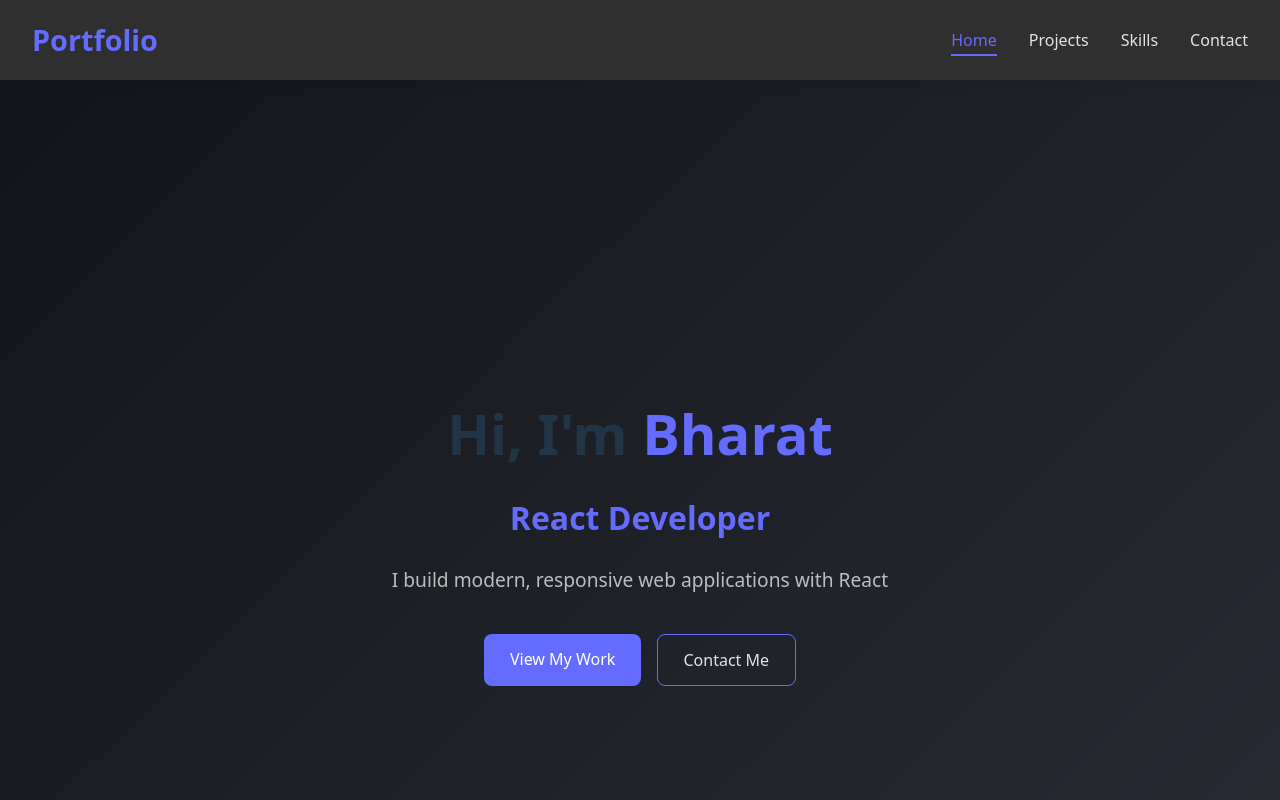
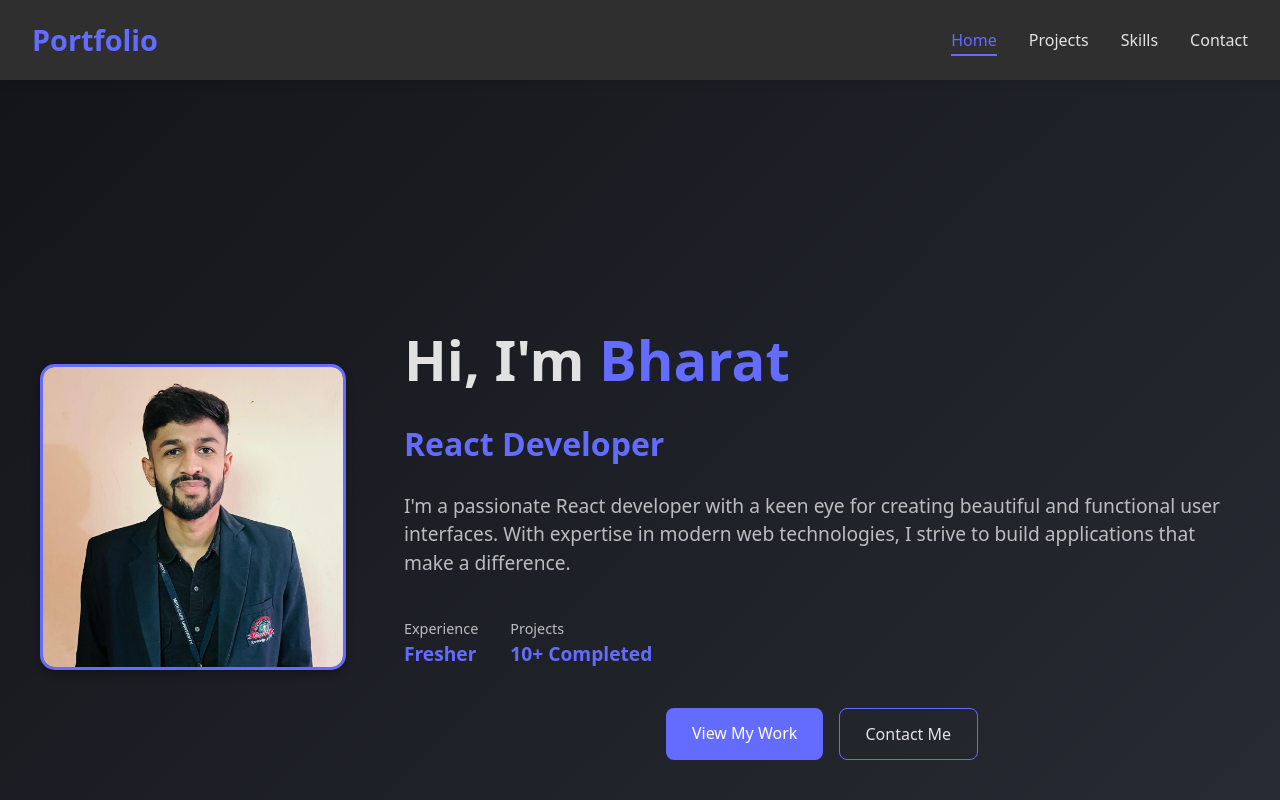
Before and after one commit to BharatVarfa/MyPortfolio, a React (Vite) app in the folder PROJECT_REACT/portfolio/: page / in a window 1280 px wide. Shown: the top 800 px of the page. Built offline with nearby package versions, Linux system fonts and the light colour scheme.

Commit message:
Photo Added

```diff
--- a/PROJECT_REACT/portfolio/src/App.css
+++ b/PROJECT_REACT/portfolio/src/App.css
@@ -456,3 +456,102 @@ section {
     grid-template-columns: 1fr;
   }
 }
+
+/* Photo Section - Updated Styling */
+.photo-section {
+  padding: 5rem 2rem;
+  background: linear-gradient(135deg, #13151a 0%, #2a2c35 100%);
+  min-height: calc(100vh - 80px);
+  display: flex;
+  align-items: center;
+}
+
+.photo-container {
+  max-width: 1200px;
+  margin: 0 auto;
+  display: flex;
+  align-items: center;
+  gap: 4rem;
+}
+
+.photo-wrapper {
+  flex: 0 0 300px;
+}
+
+.profile-photo {
+  width: 100%;
+  height: 300px;
+  object-fit: cover;
+  border-radius: 15px;
+  box-shadow: 0 4px 8px rgba(0, 0, 0, 0.3);
+  border: 3px solid var(--primary-color);
+}
+
+.photo-content {
+  flex: 1;
+  color: var(--text-light);
+}
+
+.photo-content h1 {
+  font-size: 3.5rem;
+  margin-bottom: 1rem;
+  line-height: 1.2;
+}
+
+.photo-content h2 {
+  font-size: 2rem;
+  color: var(--primary-color);
+  margin-bottom: 1.5rem;
+}
+
+.photo-content p {
+  font-size: 1.2rem;
+  margin-bottom: 2.5rem;
+  color: rgba(255, 255, 255, 0.7);
+}
+
+.quick-info {
+  display: flex;
+  gap: 2rem;
+  margin-bottom: 2.5rem;
+}
+
+.info-item {
+  display: flex;
+  flex-direction: column;
+}
+
+.info-label {
+  font-size: 0.9rem;
+  color: rgba(255, 255, 255, 0.7);
+}
+
+.info-value {
+  font-size: 1.2rem;
+  font-weight: bold;
+  color: var(--primary-color);
+}
+
+@media (max-width: 768px) {
+  .photo-container {
+    flex-direction: column;
+    text-align: center;
+    gap: 2rem;
+  }
+
+  .photo-wrapper {
+    flex: 0 0 250px;
+  }
+
+  .photo-content h1 {
+    font-size: 2.5rem;
+  }
+
+  .photo-content h2 {
+    font-size: 1.5rem;
+  }
+
+  .quick-info {
+    justify-content: center;
+  }
+}
--- a/PROJECT_REACT/portfolio/src/App.jsx
+++ b/PROJECT_REACT/portfolio/src/App.jsx
@@ -3,6 +3,7 @@ import './App.css'
 import chatbox from './images/chatbox.jpg'
 import weaather from './images/weather.png'
 import todo from './images/todo.jpeg'
+import bharat from './images/bharat.jpg'
 
 
 
@@ -45,19 +46,35 @@ function App() {
         </ul>
       </nav>
 
-      {/* Hero Section */}
-      <section id="home" className="hero-section">
-        <div className="hero-content">
-          <h1>Hi, I'm <span className="highlight">Bharat</span></h1>
-          <h2>React Developer</h2>
-          <p>I build modern, responsive web applications with React</p>
-          <div className="hero-buttons">
-            <a href="#projects" className="btn primary-btn">View My Work</a>
-            <a href="#contact" className="btn secondary-btn">Contact Me</a>
+      {/* Photo Section - Moved to top */}
+      <section id="photo" className="photo-section">
+        <div className="photo-container">
+          <div className="photo-wrapper">
+            <img src={bharat} alt="Bharat Varfa" className="profile-photo" />
+          </div>
+          <div className="photo-content">
+            <h1>Hi, I'm <span className="highlight">Bharat</span></h1>
+            <h2>React Developer</h2>
+            <p>I'm a passionate React developer with a keen eye for creating beautiful and functional user interfaces. With expertise in modern web technologies, I strive to build applications that make a difference.</p>
+            <div className="quick-info">
+              <div className="info-item">
+                <span className="info-label">Experience</span>
+                <span className="info-value">Fresher</span>
+              </div>
+              <div className="info-item">
+                <span className="info-label">Projects</span>
+                <span className="info-value">10+ Completed</span>
+              </div>
+            </div>
+            <div className="hero-buttons">
+              <a href="#projects" className="btn primary-btn">View My Work</a>
+              <a href="#contact" className="btn secondary-btn">Contact Me</a>
+            </div>
           </div>
         </div>
       </section>
 
+      {/* Remove or comment out the hero section since we merged it with photo section */}
       {/* Projects Section */}
       <section id="projects" className="projects-section">
         <h2 className="section-title">My Projects</h2>
```
Also changed, not shown: PROJECT_REACT/portfolio/src/images/bharat.jpg (added).
